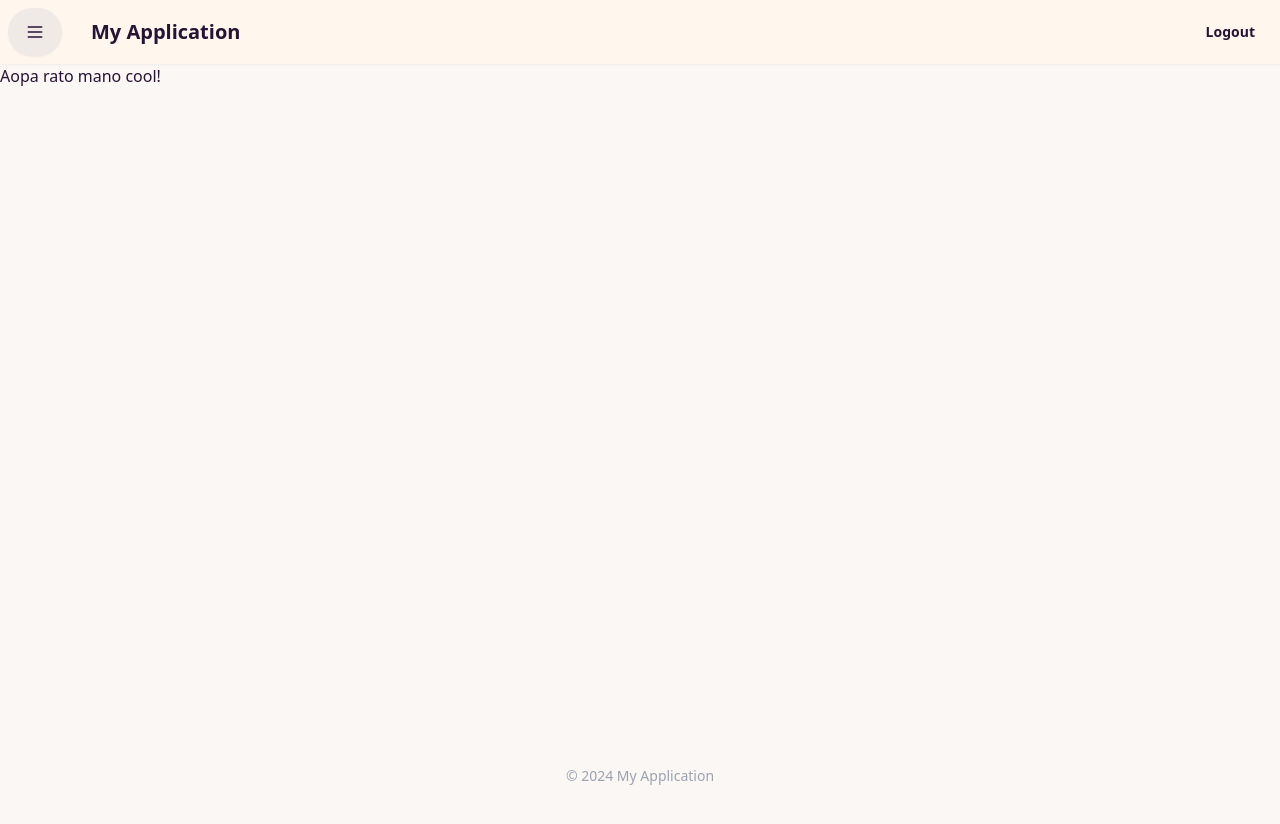
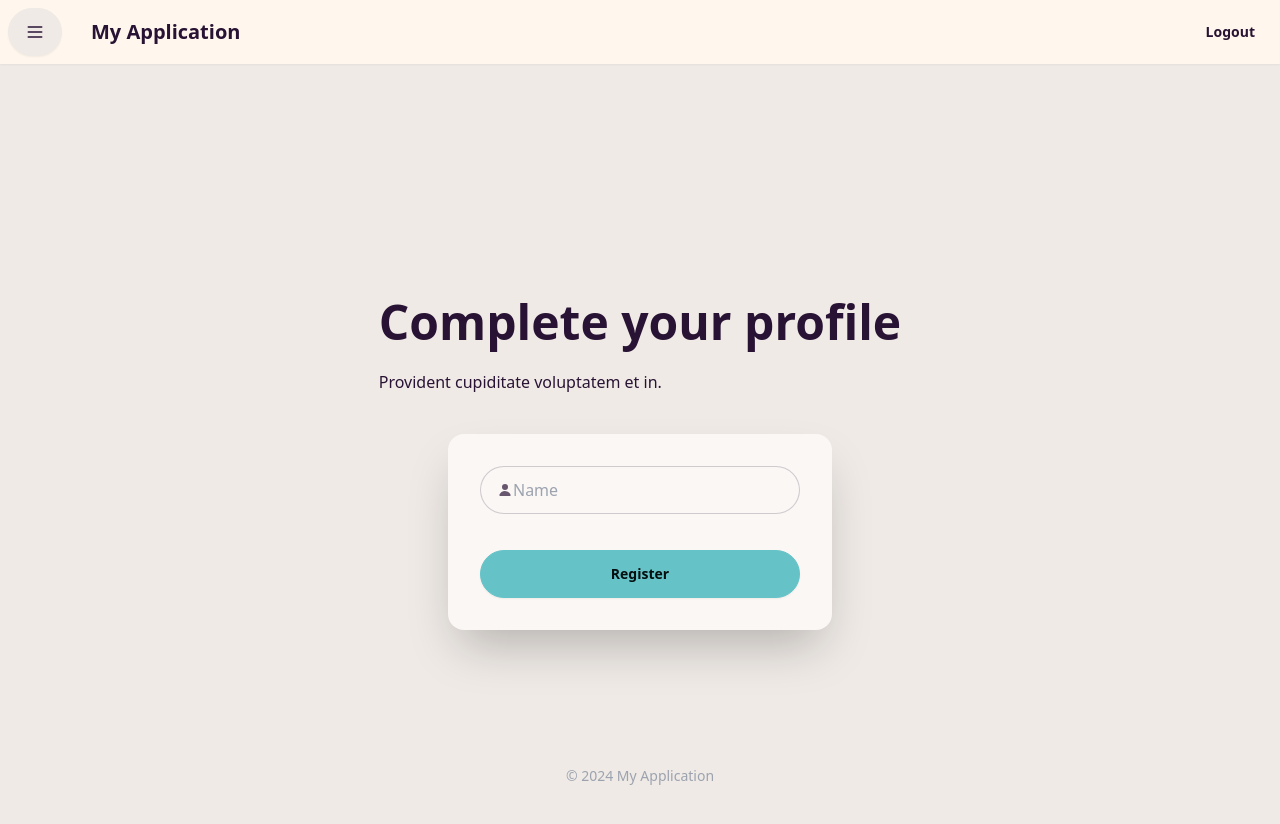
Before and after one commit to Emori-Renan/EmployeeManagement, a Next.js app in the folder frontend/: page /employees in a window 1280 px wide. Before the commit this address had no page. Shown: the top 824 px of the page. Before the commit the page ends 800 px from the top, so only its background shows below. Built offline with nearby package versions, Linux system fonts and the light colour scheme; sample sign-in values are in the browser's storage.

Commit message:
clean code and employee register page

```diff
--- a/frontend/app/components/Drawer.tsx
+++ b/frontend/app/components/Drawer.tsx
@@ -10,7 +10,7 @@ const Drawer = ({ closeDrawer }: DrawerProps) => {
             <label htmlFor="my-drawer" aria-label="close sidebar" className="drawer-overlay" onClick={closeDrawer}></label>
             <ul className="menu bg-base-200 text-base-content min-h-full w-[20%] p-4">
                 {/* Sidebar content here */}
-                <Link href="/employees" onClick={closeDrawer}>Sidebar Item 1</Link>
+                <Link href="/employees" onClick={closeDrawer}>Profile</Link>
                 <Link href="" onClick={closeDrawer}>Sidebar Item 2</Link>
             </ul>
         </div>
--- /dev/null
+++ b/frontend/app/controller/EmployeeController.tsx
@@ -0,0 +1,30 @@
+import axios from "axios";
+import apiClient from "../utils/apiClient";
+
+
+interface RegisterPayload {
+    name: string;
+    role: string;
+}
+
+export const registerEmployee = async (payload: RegisterPayload) => {
+    try {
+        const response = await apiClient.post<{success: boolean; message: string}>("/workday/register", payload);
+        return response.data;
+    } catch (error: any) {
+        // Check if it's a response error (HTTP status code errors)
+        if (error.response) {
+          // Server responded with a status other than 2xx
+          const message = error.response.data?.message || "An error occurred. Please try again.";
+          return { success: false, message };
+        }
+        // Check if it's a network error (request never completed or was blocked)
+        else if (error.request) {
+          return { success: false, message: "Network error, please check your connection." };
+        }
+        // Handle any other errors that may have occurred
+        else {
+          return { success: false, message: "An unexpected error occurred." + error };
+        }
+    }
+}
--- a/frontend/app/employees/page.tsx
+++ b/frontend/app/employees/page.tsx
@@ -1,8 +1,91 @@
 "use client"
+import { FormEvent, useState } from "react";
+import ErrorMessage from "../components/ErrorMessage";
 import withAuth from "../store/withAuth"
+import { useRouter } from "next/navigation";
+import LoadingModal from "../components/Loading";
+import { delay } from "../utils/functions";
+import { registerEmployee } from "../controller/EmployeeController";
 
 const Employees = () => {
-return  <h1>Aopa rato mano cool!</h1>;
+
+    const [username, setUsername] = useState("");
+    const [usernameError, setUsernameError] = useState(false);
+    const [error, setError] = useState<string | null>(null);
+    const [isLoading, setIsLoading] = useState(false);
+    const router = useRouter();
+
+    const validateForm = () => {
+        setUsernameError(false);
+        setError(null);
+        if (username.length == 0) {
+            setError("Username is mandatory");
+            setUsernameError(true);
+            return false;
+        }
+    }
+
+    const handleSubmit = async (e: FormEvent) => {
+        e.preventDefault();
+
+        if (!validateForm()) {
+            return;
+        }
+
+        try {
+            setIsLoading(true);
+            const response = await registerEmployee({
+                            name: username,
+                            role: "employee"
+                        });
+
+                        if (!response.success) {
+                            throw new Error(response.message);
+                        }
+                        await delay(4000);
+                        router.push("/");
+                        return;
+        } catch (err:any) {
+
+        } finally {
+            setIsLoading(false);
+        }
+    }
+
+    return (
+        <div className="hero bg-base-200 min-h-screen">
+            <div className="hero-content flex-col ">
+                <div className="text-center lg:text-left">
+                    <h1 className="text-5xl font-bold">Complete your profile</h1>
+                    <p className="py-6">
+                        Provident cupiditate voluptatem et in.
+                    </p>
+                </div>
+                <div className="card bg-base-100 w-full max-w-sm shrink-0 shadow-2xl">
+                    <form className="card-body gap-0" onSubmit={handleSubmit}>
+                        <label className={`input input-bordered flex items-center
+                     ${usernameError ? ' input-error w-full max-w-xs' : 'mb-3'}`}>
+                            <svg
+                                xmlns="http://www.w3.org/2000/svg"
+                                viewBox="0 0 16 16"
+                                fill="currentColor"
+                                className="h-4 w-4 opacity-70">
+                                <path
+                                    d="M8 8a3 3 0 1 0 0-6 3 3 0 0 0 0 6ZM12.735 14c.618 0 1.093-.561.872-1.139a6.002 6.002 0 0 0-11.215 0c-.22.578.254 1.139.872 1.139h9.47Z" />
+                            </svg>
+                            <input type="text" className="grow" placeholder="Name" name="username"
+                                value={username}
+                                onChange={(e) => setUsername(e.target.value)} />
+                        </label>
+                        <ErrorMessage errorType={usernameError} message={error} />
+                        <div className="form-control mt-6">
+                            <button className="btn btn-primary">Register</button>
+                        </div>
+                    </form>
+                </div>
+            </div>
+            <LoadingModal isLoading={isLoading} message="Loading..." />
+        </div>);
 }
 
 export default withAuth(Employees);
--- a/frontend/app/layout.tsx
+++ b/frontend/app/layout.tsx
@@ -7,8 +7,8 @@ import { Provider, useDispatch } from "react-redux";
 import store from "./store/store";
 import { ToastProvider, useToast } from "./context/ToastContext";
 import ToastContainer from "./components/ToastContainer";
-import { logout, setToken } from "./store/authSlice";
-import { getToken, isTokenValid } from "./utils/auth";
+import { logout, setToken, setUsername } from "./store/authSlice";
+import { getToken, getUsernameFromToken, isTokenValid } from "./utils/auth";
 
 const RootLayout = ({ children }: { children: ReactNode }) => {
   return (
@@ -28,6 +28,13 @@ const MainLayout = ({ children }: { children: ReactNode }) => {
   const closeDrawer = () => {
     setIsDrawerOpen(false);
   };
+
+  useEffect(() => {
+    const username = getUsernameFromToken();
+    if (username) {
+      dispatch(setUsername(username)); // Store username in Redux
+    }
+  }, [dispatch]);
 
   useEffect(() => {
     // Only run this code on the client side
--- a/frontend/app/register/page.tsx
+++ b/frontend/app/register/page.tsx
@@ -25,7 +25,6 @@ export default function RegisterPage() {
 
     const handleSubmit = async (e: FormEvent) => {
         e.preventDefault();
-
 
         if(!validateForm()){
             return;
--- a/frontend/app/store/authSlice.ts
+++ b/frontend/app/store/authSlice.ts
@@ -5,6 +5,7 @@ import { createSlice } from '@reduxjs/toolkit';
 const initialState = {
   token: null,
   isAuthenticated: false,
+  username: null
 };
 
 const authSlice = createSlice({
@@ -23,8 +24,11 @@ const authSlice = createSlice({
       state.token = action.payload;
       state.isAuthenticated = !!action.payload;
     },
+    setUsername(state, action) {
+      state.username = action.payload;
+    }
   },
 });
 
-export const { loginSuccess, logout, setToken } = authSlice.actions;
+export const { loginSuccess, logout, setToken, setUsername } = authSlice.actions;
 export default authSlice.reducer;
--- a/frontend/app/store/withAuth.tsx
+++ b/frontend/app/store/withAuth.tsx
@@ -1,20 +1,23 @@
 "use client"
-import { useSelector } from 'react-redux';
+import { useDispatch, useSelector } from 'react-redux';
 import { useRouter } from 'next/navigation';
 import { useEffect } from 'react';
+import { getToken, isTokenValid } from '../utils/auth';
+import { loginSuccess } from './authSlice';
 
 const withAuth = (WrappedComponent) => {
   const EnhancedComponent = (props) => {
     const isAuthenticated = useSelector((state) => state.auth.isAuthenticated);
     const router = useRouter();
+    const dispatch = useDispatch();
 
     useEffect(() => {
-      console.log("saporra ta certa? deve estar false: ",isAuthenticated);
-      console.log("olha o otken ae: ", localStorage.getItem('token'));
-
-
-      if (!isAuthenticated) {
+      const token = getToken();
+      if (!token || (token && !isTokenValid(token))) {
         router.push(`/login?redirect=${encodeURIComponent(window.location.pathname)}`); // Redirect to login if not authenticated
+      }
+      if(token && !isAuthenticated){
+        dispatch(loginSuccess(token));
       }
     }, [isAuthenticated, router]);
 
--- a/frontend/app/utils/auth.ts
+++ b/frontend/app/utils/auth.ts
@@ -1,6 +1,7 @@
-import { jwtDecode, JwtPayload } from "jwt-decode";
+import { jwtDecode, JwtPayload  } from "jwt-decode";
 
 // /utils/auth.ts
+
 export const saveToken = (token: string) => {
     localStorage.setItem('token', token);
 };
@@ -25,3 +26,18 @@ export function isTokenValid(token: string): boolean {
       return false; // Token is invalid or couldn't be decoded
     }
   }
+
+ export const getUsernameFromToken = () => {
+    const token = localStorage.getItem('token');
+    if (!token) {
+      return null;
+    }
+    try {
+      const decodedToken = jwtDecode<JwtPayload>(token);
+
+      return decodedToken.sub ?? null;
+    } catch (error) {
+      console.error('Invalid token:', error);
+      return null;
+    }
+  };
```
